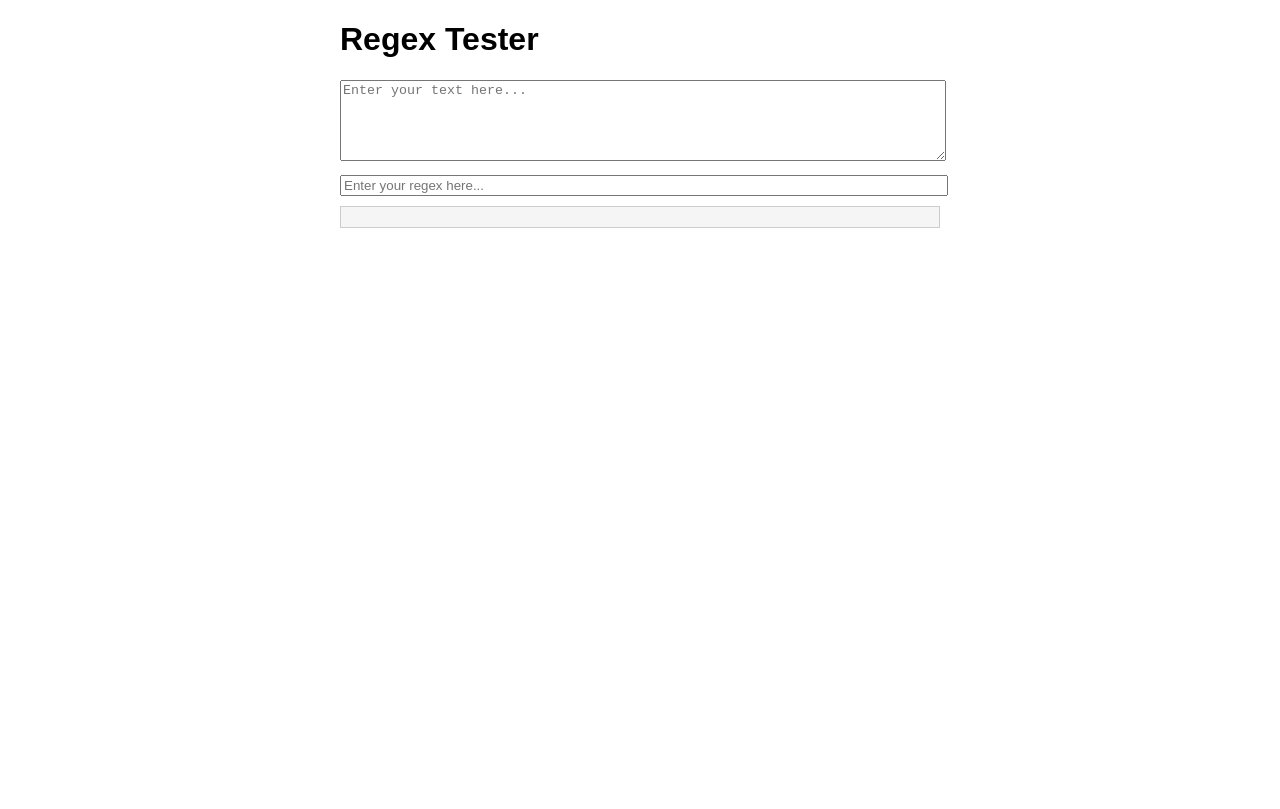
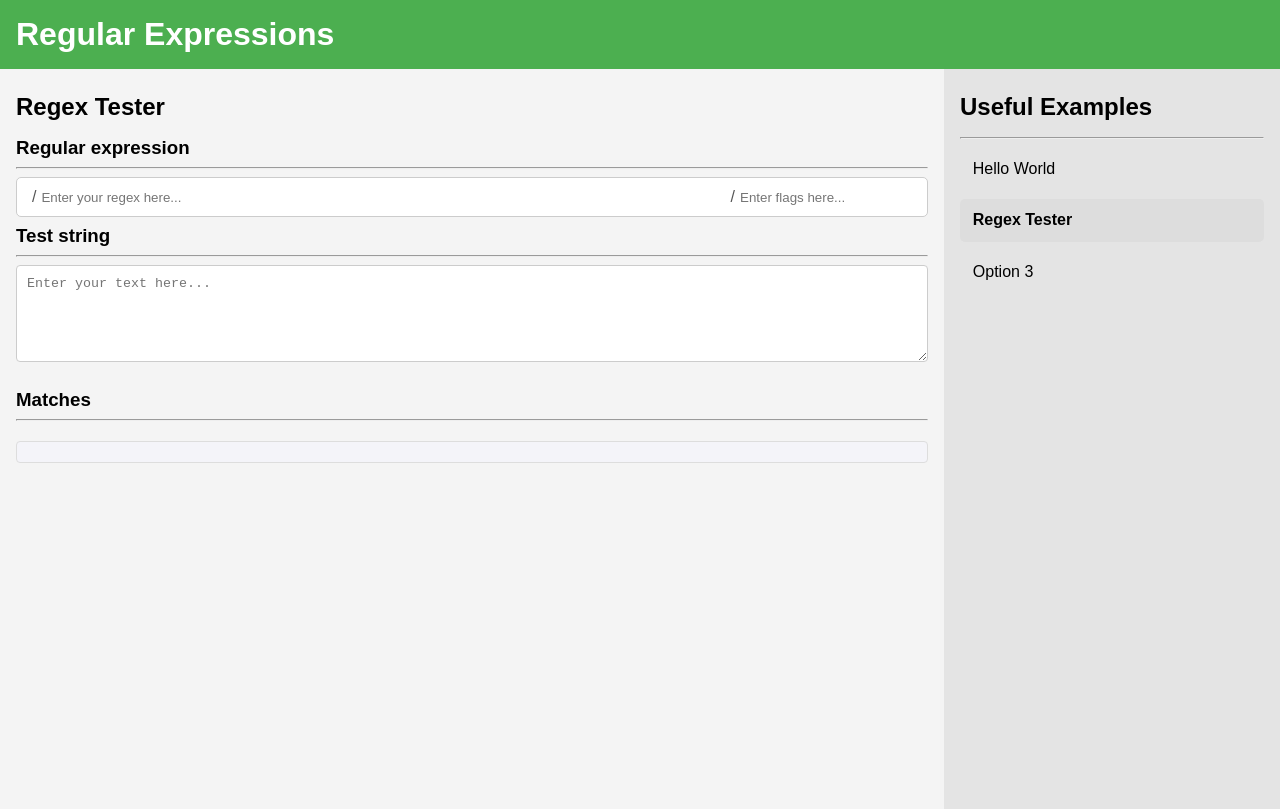
Before and after one commit to susankizawa/regex, a website: page index.html in a window 1280 px wide. Drawn offline with Linux system fonts and the light colour scheme.

Commit message:
Regex tester finished

```diff
--- a/index.html
+++ b/index.html
@@ -4,32 +4,23 @@
     <meta charset="UTF-8">
     <meta name="viewport" content="width=device-width, initial-scale=1.0">
     <title>Regex Tester</title>
-  <style>
-    body {
-      font-family: Arial, sans-serif;
-      margin: 20px;
-    }
-    .container {
-      max-width: 600px;
-      margin: 0 auto;
-    }
-    textarea, input {
-      width: 100%;
-      margin-bottom: 10px;
-    }
-    .output {
-      background-color: #f5f5f5;
-      padding: 10px;
-      border: 1px solid #ccc;
-    }
-  </style>
+    <link rel="stylesheet" href="style.css">
   </head>
   <body>
+    <header>
+      <h1>Regular Expressions</h1>
+    </header>
     <div class="container">
-    <h1>Regex Tester</h1>
-    <textarea id="textInput" rows="5" placeholder="Enter your text here..."></textarea>
-    <input type="text" id="regexInput" placeholder="Enter your regex here..."/>
-    <div class="output" id="output"></div>
+      <div class="left-content" id="left-content"></div>
+      <div class="right-menu">
+        <h2>Useful Examples</h2>
+        <hr>
+        <menu>
+          <li><a id="helloworld" href="#">Hello World</a></li>
+          <li><a id="regextester" href="#">Regex Tester</a></li>
+          <li>Option 3</li>
+        </menu>
+      </div>
     </div>
 
     <script type="module" src="src/main.js"></script>
--- /dev/null
+++ b/pages/regextester.html
@@ -0,0 +1,22 @@
+<head>
+    <link rel="stylesheet" href="../styles/regextester.css">
+</head>
+<body>
+    <h2>Regex Tester</h2>
+    <h3>Regular expression</h3>
+    <hr>
+    <div class="regexWrapper">
+        <span>/</span>
+        <input type="text" id="regexInput" placeholder="Enter your regex here..."/>
+        <span>/</span>
+        <input type="text" id="flagInput" maxlength="10" placeholder="Enter flags here..."/>
+    </div>
+
+
+    <h3>Test string</h3>
+    <hr>
+    <textarea id="textInput" rows="5" placeholder="Enter your text here..."></textarea>
+    <h3>Matches</h3>
+    <hr>
+    <div class="output" id="output"></div>
+</body>
--- a/src/main.js
+++ b/src/main.js
@@ -1,18 +1,37 @@
-const textInput = document.getElementById('textInput');
-const regexInput = document.getElementById('regexInput');
-const outputDiv = document.getElementById('output');
+function loadPage(page, hasScript = false) {
+    fetch(`pages/${page}.html`)
+    .then(response => response.text())
+    .then(data => {
+        // Sets left-content to selected page content
+        document.getElementById('left-content').innerHTML = data;
 
-function updateOutput() {
-    const text = textInput.value;
-    const regexString = regexInput.value;
-    try {
-    const regex = new RegExp(regexString, 'g');
-    const matches = text.match(regex);
-    outputDiv.innerHTML = matches ? matches.join('<br>') : 'No matches found';
-    } catch (error) {
-    outputDiv.innerHTML = `Error: ${error.message}`;
-    }
+        // Imports page javascript, if it has a script
+        if (hasScript) {
+            import(`../src/${page}.js`)
+            .then((module) => { module.setup() });
+        }
+
+        // Unsets previous active menu items
+        let menuItems = document.querySelectorAll('.right-menu menu li');
+        menuItems.forEach(item => {
+            item.classList.remove('active');
+        });
+
+        // Sets selected menu item as active
+        document.getElementById(page).parentElement.classList.add('active');
+    })
+    .catch(error => {
+        document.getElementById('content').innerHTML = '<p>Error loading page.</p>';
+    });
 }
 
-textInput.addEventListener('input', updateOutput);
-regexInput.addEventListener('input', updateOutput);
+// Loads this page by default
+loadPage('regextester', true);
+
+document.getElementById('helloworld').onclick = () => {
+    loadPage('helloworld');
+}
+
+document.getElementById('regextester').onclick = () => {
+    loadPage('regextester', true);
+}
--- /dev/null
+++ b/src/regextester.js
@@ -0,0 +1,32 @@
+export function setup() {
+    const textInput = document.getElementById('textInput');
+    const regexInput = document.getElementById('regexInput');
+    const flagInput = document.getElementById('flagInput');
+
+    regexInput.addEventListener('input', updateOutput);
+    flagInput.addEventListener('input', updateOutput);
+    textInput.addEventListener('input', updateOutput);
+}
+
+function updateOutput() {
+    const outputDiv = document.getElementById('output');
+
+    // Gets regex pattern, flags and test string
+    const regexString = regexInput.value;
+    const text = textInput.value;
+    const flags = flagInput.value;
+
+    try {
+        // Creates a new RegExp object
+        const regex = new RegExp(regexString, flags);
+
+        // Gets matches in test string
+        const matches = text.match(regex);
+
+        // Prints matches to output and "No matches found" if not matches are found
+        outputDiv.innerHTML = matches ? matches.join('<br>') : 'No matches found';
+    } catch (error) {
+        // Prints error if something goes wrong
+        outputDiv.innerHTML = `Error: ${error.message}`;
+    }
+}
--- /dev/null
+++ b/style.css
@@ -0,0 +1,82 @@
+/* General reset */
+* {
+    margin: 0;
+    padding: 0;
+    box-sizing: border-box;
+}
+
+body {
+    font-family: Arial, sans-serif;
+}
+
+header {
+    background-color: #4CAF50;
+    color: white;
+    padding: 1rem;
+    text-align: start;
+}
+
+/* Main container */
+.container {
+    display: flex;
+    height: calc(100vh - 60px);
+}
+
+/* Styling for titles*/
+h2 {
+    margin: 0.5rem 0 1rem 0;
+}
+
+h3 {
+    margin: 0.5rem 0;
+}
+
+hr {
+    margin: 0.5rem 0;
+}
+
+.left-content {
+    flex: 3;
+    background-color: #f4f4f4;
+    padding: 1rem;
+    overflow-y: auto;
+}
+
+.right-menu {
+    flex: 1;
+    background-color: #e4e4e4;
+    overflow-y: auto;
+    padding: 1rem
+}
+
+/* Styling the menu list */
+.right-menu menu {
+    list-style-type: none;
+    padding: 0;
+}
+
+.right-menu menu li {
+    background-color: transparent;
+    padding: 0.8rem;
+    margin-top: 0.5rem;
+    margin-bottom: 0.5rem;
+    border-radius: 5px;
+    text-align: start;
+    cursor: pointer;
+}
+
+.right-menu menu li:hover {
+    background-color: #ccc;
+}
+
+.right-menu menu li.active {
+    font-weight: bold;
+    background-color: #ddd;
+}
+
+/* Styling the links */
+.right-menu menu li a {
+    text-decoration: none;
+    color: black;
+    display: block;
+}
--- /dev/null
+++ b/styles/regextester.css
@@ -0,0 +1,40 @@
+.regexWrapper {
+    width: 100%;
+    display: flex;
+    align-items: center;
+    border: 1px solid #ccc;
+    padding: 10px;
+    border-radius: 5px;
+    background-color: white;
+}
+
+.regexWrapper span {
+    padding: 0 5px;
+    color: #555;
+}
+
+#regexInput, #flagInput {
+    border: none;
+    outline: none;
+    background-color: transparent;
+}
+
+#regexInput {
+    flex-grow: 1;
+}
+
+#textInput {
+    width: 100%;
+    padding: 10px;
+    border: 1px solid #ccc;
+    border-radius: 4px;
+    margin-bottom: 15px;
+}
+
+#output {
+    margin-top: 20px;
+    padding: 10px;
+    background-color: #f4f4f9;
+    border-radius: 4px;
+    border: 1px solid #ddd;
+}
```
Also changed, not shown: pages/helloworld.html (added, +16 -0 lines). Lines whose indentation alone changed are shown as unchanged.
